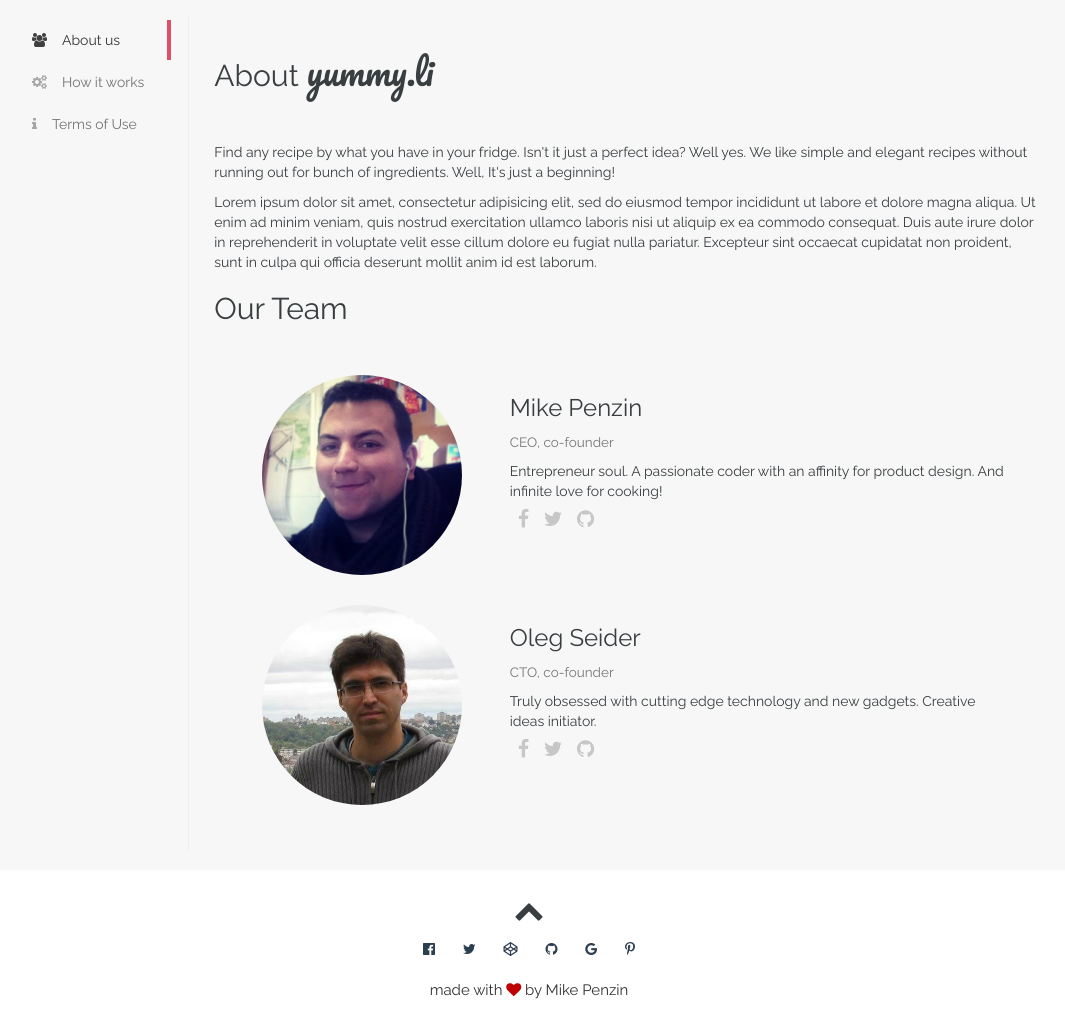
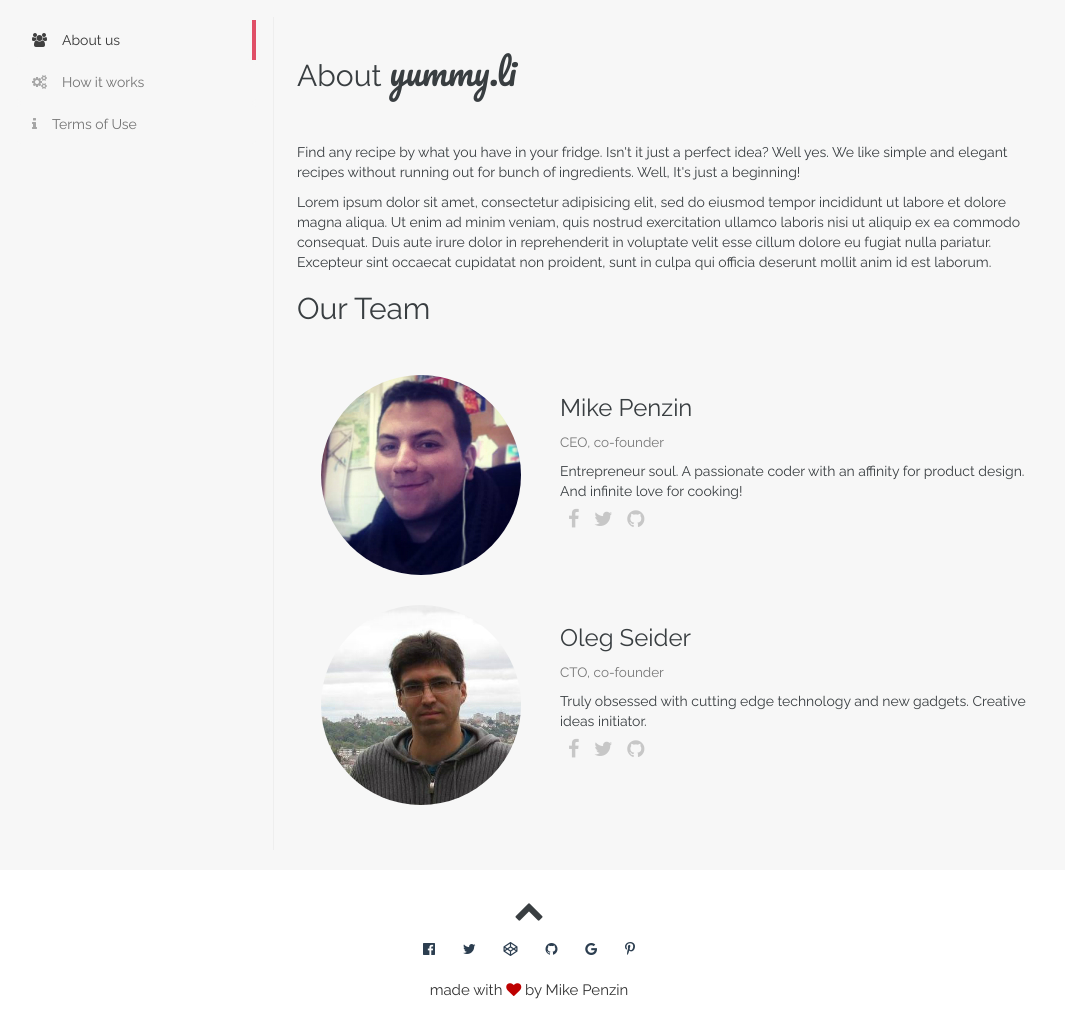
Before and after one commit to mikepenzin/yummy.li, a PHP site: page /team.html in a window 1280 px wide. Shown: the part 65-1086 px from the top of the page, without its empty margins (111-1176 px from the left). Run offline with PHP 8.4, Linux system fonts and the light colour scheme.

Commit message:
Add files via upload

```diff
--- a/team.html
+++ b/team.html
@@ -53,12 +53,12 @@
 
 		<div class="row profile-row">
 			<div class="tabs-left info">
-				<ul class="nav nav-pills nav-stacked col-md-2">
+				<ul class="nav nav-pills nav-stacked col-md-3">
 					<li class="active"><a data-toggle="tab" href="#home"><i class="fa fa-users icon-left" aria-hidden="true"></i>About us</a></li>
 					<li><a data-toggle="tab" href="#menu1"><i class="fa fa-cogs icon-left" aria-hidden="true"></i>How it works</a></li>
 					<li><a data-toggle="tab" href="#menu2"><i class="fa fa-info icon-left" aria-hidden="true"></i>Terms of Use</a></li>
 				</ul>
-				<div class="tab-content col-md-10">
+				<div class="tab-content col-md-9">
 					<div id="home" class="tab-pane fade in active">
 						<div class="about-text-header-up">
 							<h2>About <span class="intext-logo">yummy.li</span></h2>
@@ -79,13 +79,13 @@
 						<div class="about-text-header-up">
 							<h2>Our Team</h2>
 						</div>
-						<div class="container-fluid row">
-							<div class="col-lg-4 col-md-4 col-sx-12">
+						<div class="row">
+							<div class="col-lg-4 col-md-6 col-sx-12">
 								<div class="image-cropper">
 									<img src="img/team/1.jpg" class="rounded" />
 								</div>
 							</div>
-							<div class="col-lg-8 col-md-8 col-sx-12">
+							<div class="col-lg-8 col-md-6 col-sx-12">
 								<h3>Mike Penzin</h3>
 								<h4>
 								<small class="text-muted">CEO, co-founder</small>
@@ -99,13 +99,13 @@
 								</div>
 							</div>
 						</div>
-						<div class="container-fluid row">
-							<div class="col-lg-4 col-md-4 col-sx-12">
+						<div class="row">
+							<div class="col-lg-4 col-md-6 col-sx-12">
 								<div class="image-cropper">
 									<img src="img/team/2.jpg" class="rounded" />
 								</div>
 							</div>
-							<div class="col-lg-8 col-md-8 col-sx-12">
+							<div class="col-lg-8 col-md-6 col-sx-12">
 								<h3>Oleg Seider</h3>
 								<h4>
 								<small class="text-muted">CTO, co-founder</small>
@@ -126,7 +126,7 @@
 						</div>
 						<div class="modal-body">
 							<div class="row">
-								<div class="col-md-4">
+								<div class="col-lg-4 col-md-12 col-sx-12">
 									<div class="rcorners">
 										<span class="fa-stack fa-4x">
 											<i class="fa fa-circle fa-stack-2x hiw-icon"></i>
@@ -138,7 +138,7 @@
 										<p>Search recipes using ingredients you already have in the kitchen!</p>
 									</div>
 								</div>
-								<div class="col-md-4">
+								<div class="col-lg-4 col-md-12 col-sx-12">
 									<div class="rcorners">
 										<span class="fa-stack fa-4x">
 											<i class="fa fa-circle fa-stack-2x hiw-icon"></i>
@@ -150,7 +150,7 @@
 										<p>Prepare easy and delicious dishes!</p>
 									</div>
 								</div>
-								<div class="col-md-4">
+								<div class="col-lg-4 col-md-12 col-sx-12">
 									<div class="rcorners">
 										<span class="fa-stack fa-4x">
 											<i class="fa fa-circle fa-stack-2x hiw-icon"></i>
```
Also changed, not shown: css/style.css (+174 -199 lines), home.html (+9 -8 lines).
